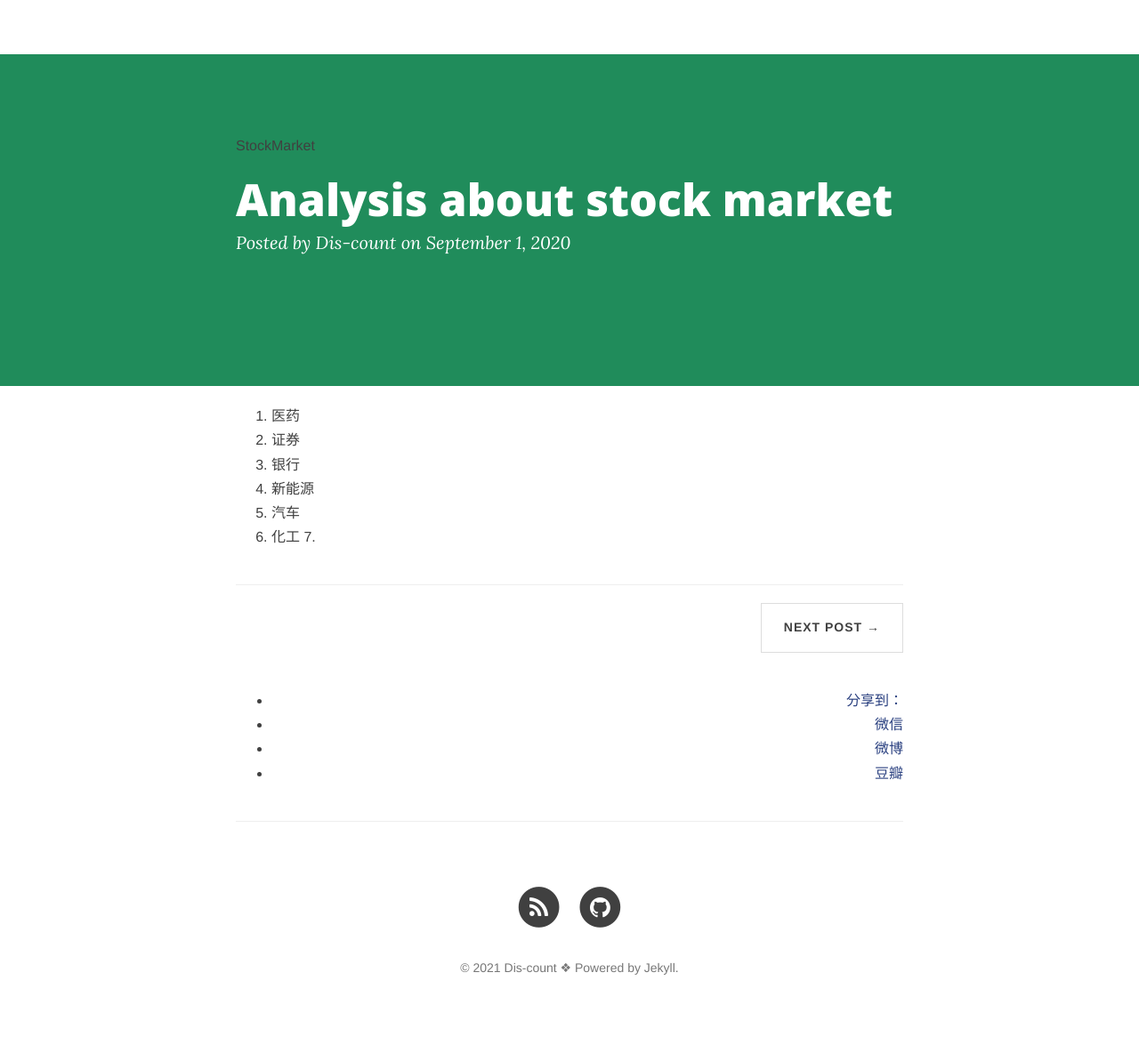
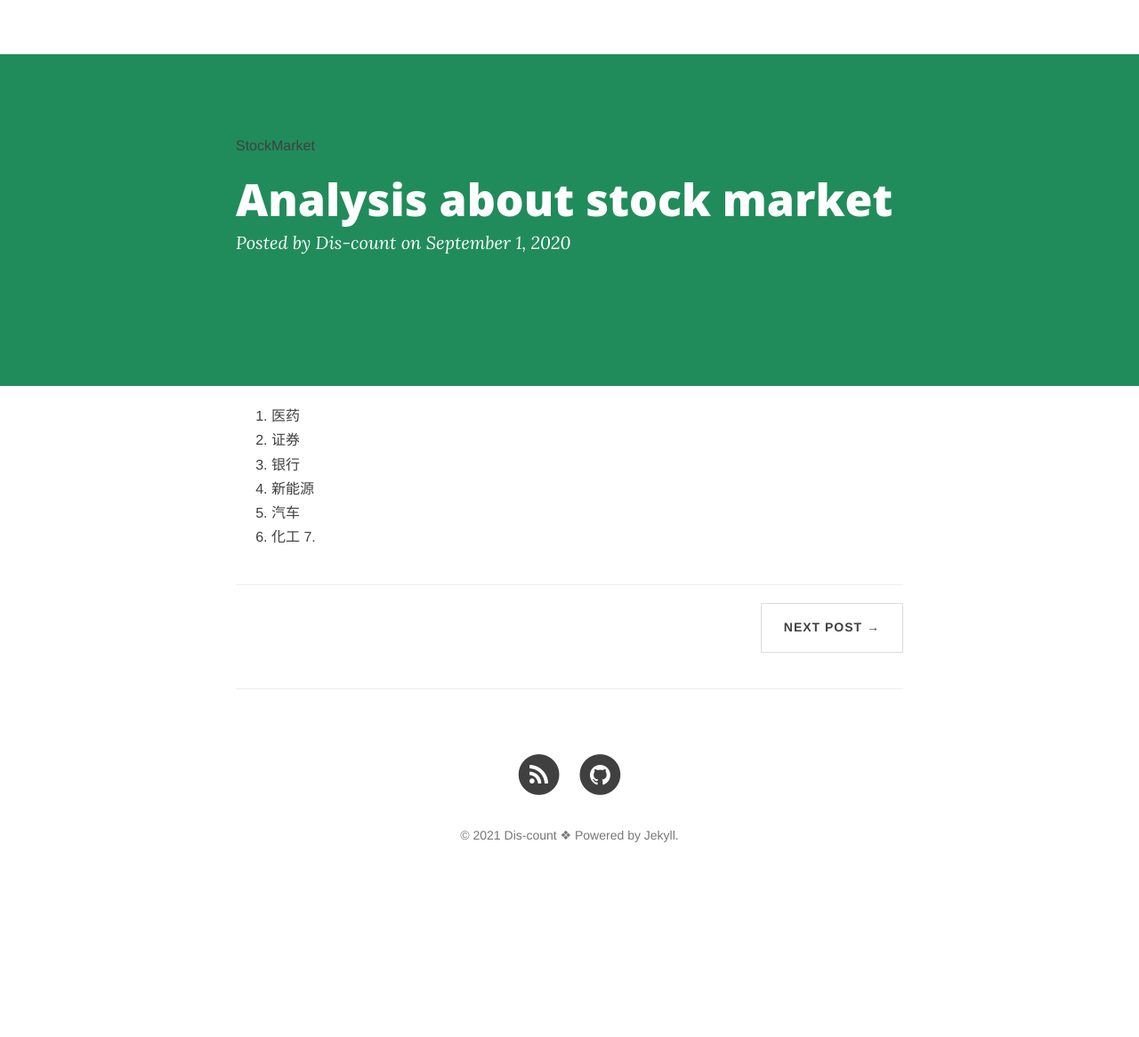
Before and after one commit to Dis-count/Dis-count.github.io, a Jekyll site: the page built from _posts/2020-09-01-how-to-write.md, in a window 1280 px wide. Shown: the whole page at 89% size. Built offline with Jekyll 4.4.1, drawn with Linux system fonts in a browser that asks for light colours; nearby versions of some CDN libraries; comment, search, counter and statistics services are not loaded; after the commit the page ends 1017 px from its top, so only the background shows below that.

Commit message:
Update post.html

```diff
--- a/_layouts/post.html
+++ b/_layouts/post.html
@@ -68,7 +68,7 @@ layout: default
                     }
                 </style>
 
-                <div class="ds-share"
+                <!-- <div class="ds-share"
                     data-thread-key="{{page.id}}" data-title="{{page.title}}"
                     data-images="{{ site.url }}/{% if page.header-img %}{{ page.header-img }}{% else %}{{ site.header-img }}{% endif %}"
                     data-content="{{ content | strip_html | truncate:80 }} | Microdust:Azeril's blog"
@@ -83,7 +83,7 @@ layout: default
                       </ul>
                       <div class="ds-share-icons-more">
                       </div>
-                    </div>
+                    </div> -->
                 <hr>
                 </div>
                 <!-- Duoshuo Share end-->
```
